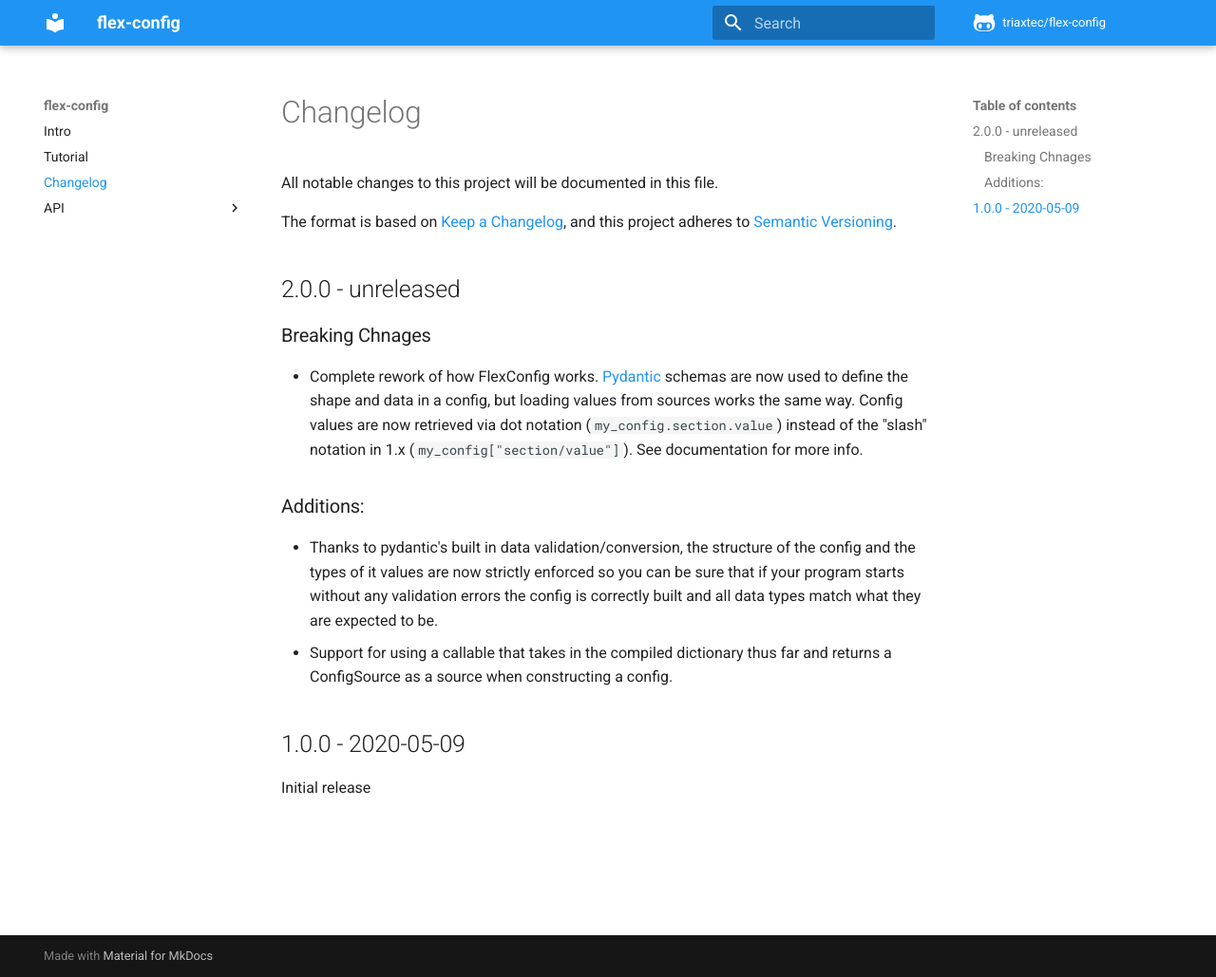
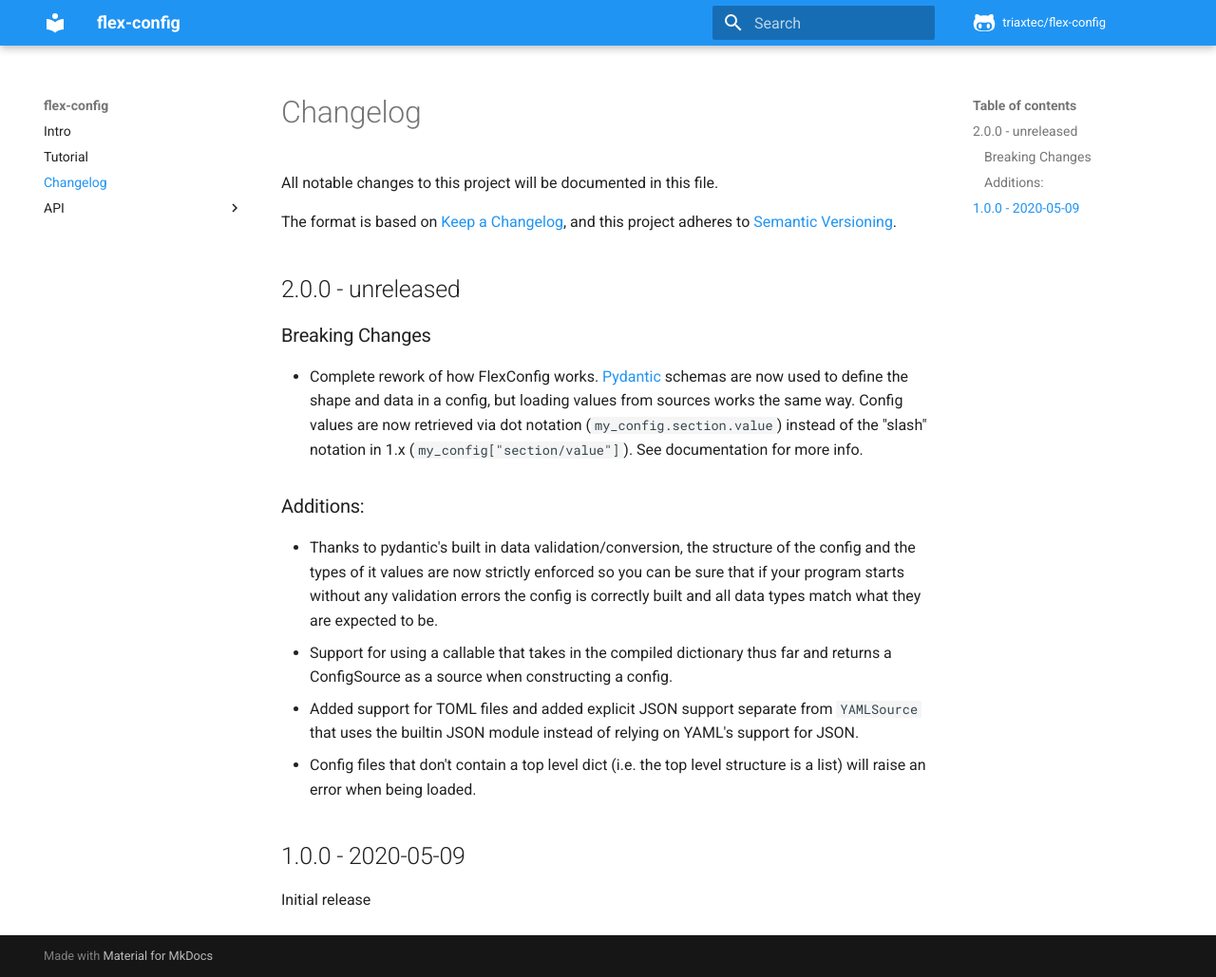
Before and after one commit to emann/flex-config, an MkDocs documentation site: the page built from docs/CHANGELOG.md, in a window 1280 px wide and 1029 px high. Shown: the whole window at 95% size. Built offline with MkDocs 1.6.1 and Material for MkDocs 9.7.7, drawn with Linux system fonts in a browser that asks for light colours; comment, search, counter and statistics services are not loaded.

Commit message:
Updated CHANGELOG

```diff
--- a/docs/CHANGELOG.md
+++ b/docs/CHANGELOG.md
@@ -6,7 +6,7 @@ and this project adheres to [Semantic Versioning](https://semver.org/spec/v2.0.0
 
 ## 2.0.0 - unreleased
 
-### Breaking Chnages
+### Breaking Changes
 - Complete rework of how FlexConfig works. [Pydantic](https://pydantic-docs.helpmanual.io/) schemas are now used to define
     the shape and data in a config, but loading values from sources works the same way. Config values are now retrieved
     via dot notation (`my_config.section.value`) instead of the "slash" notation in 1.x (`my_config["section/value"]`).
@@ -18,6 +18,10 @@ and this project adheres to [Semantic Versioning](https://semver.org/spec/v2.0.0
     correctly built and all data types match what they are expected to be.
 - Support for using a callable that takes in the compiled dictionary thus far and returns a ConfigSource as a source when
     constructing a config.
+- Added support for TOML files and added explicit JSON support separate from `YAMLSource` that uses the builtin JSON
+    module instead of relying on YAML's support for JSON.
+- Config files that don't contain a top level dict (i.e. the top level structure is a list) will raise an error when being
+    loaded.
 
 ## 1.0.0 - 2020-05-09
 Initial release
```
